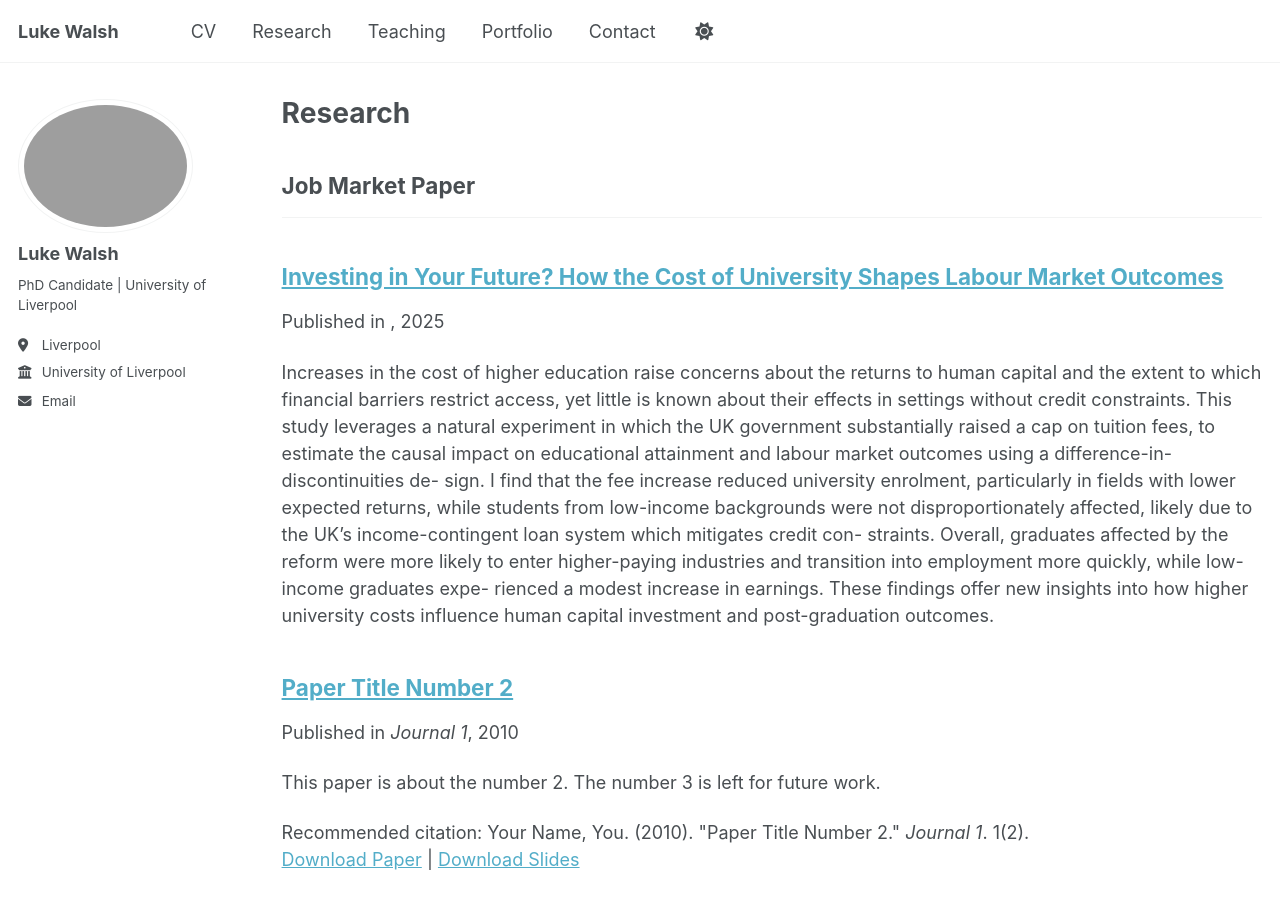
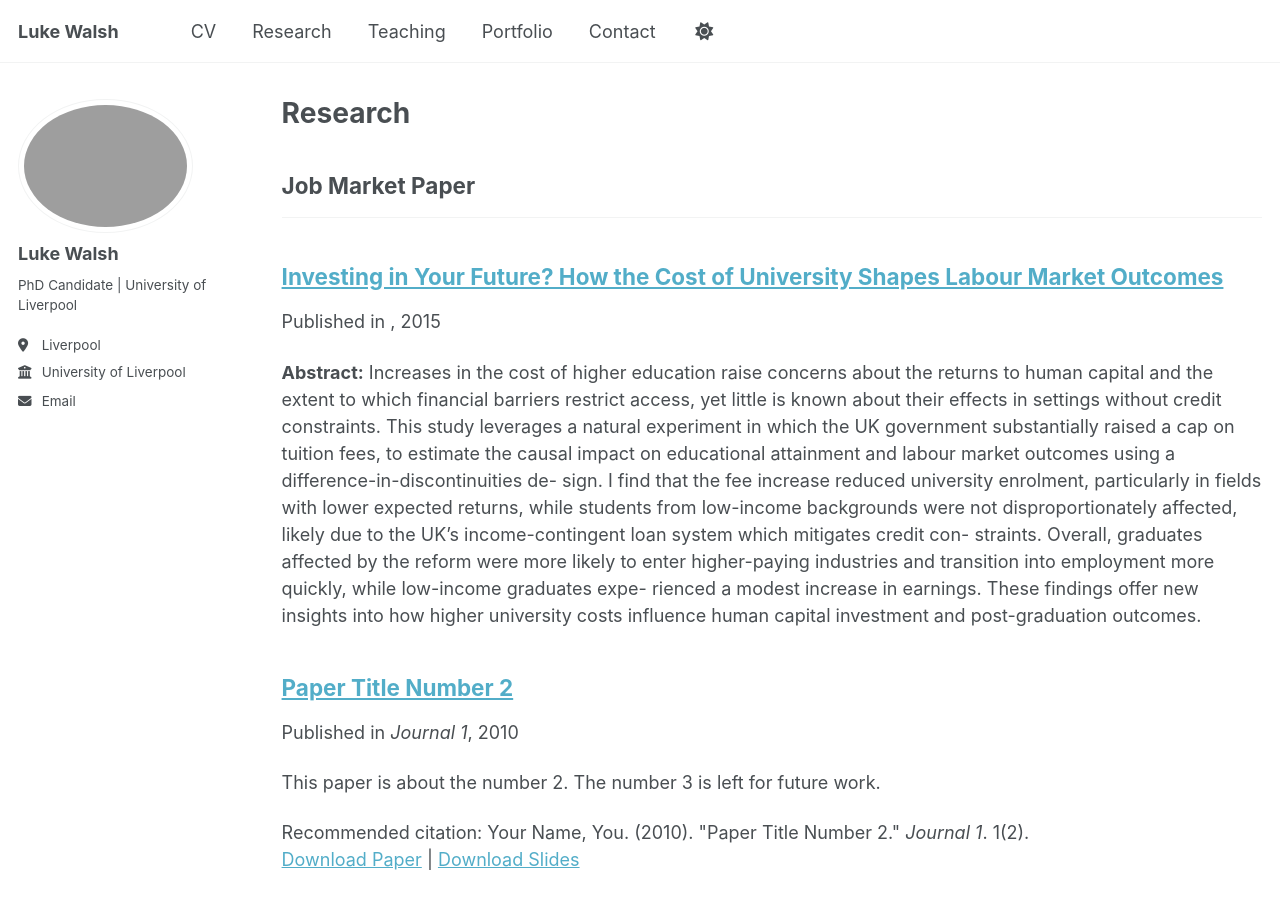
Before and after one commit to LukeWalsh308/LukeWalsh308.github.io, a Jekyll site: the page built from _pages/research.html, in a window 1280 px wide and 900 px high. Built offline with Jekyll 4.4.1, drawn with Linux system fonts in a browser that asks for light colours; a script that is not in the unit is left out.

Commit message:
Update 2015-10-01-paper-title-number-3.md

```diff
--- a/_publications/2015-10-01-paper-title-number-3.md
+++ b/_publications/2015-10-01-paper-title-number-3.md
@@ -3,7 +3,7 @@ title: "Investing in Your Future? How the Cost of University Shapes Labour Marke
 collection: publications
 category: manuscripts
 permalink:
-excerpt: 'Increases in the cost of higher education raise concerns about the returns to human capital
+excerpt: '**Abstract:** Increases in the cost of higher education raise concerns about the returns to human capital
 and the extent to which financial barriers restrict access, yet little is known about their effects
 in settings without credit constraints. This study leverages a natural experiment in which the
 UK government substantially raised a cap on tuition fees, to estimate the causal impact on
@@ -15,7 +15,7 @@ straints. Overall, graduates affected by the reform were more likely to enter hi
 industries and transition into employment more quickly, while low-income graduates expe-
 rienced a modest increase in earnings. These findings offer new insights into how higher
 university costs influence human capital investment and post-graduation outcomes.'
-date: 2025-10-01
+
 
 ---
 
```
